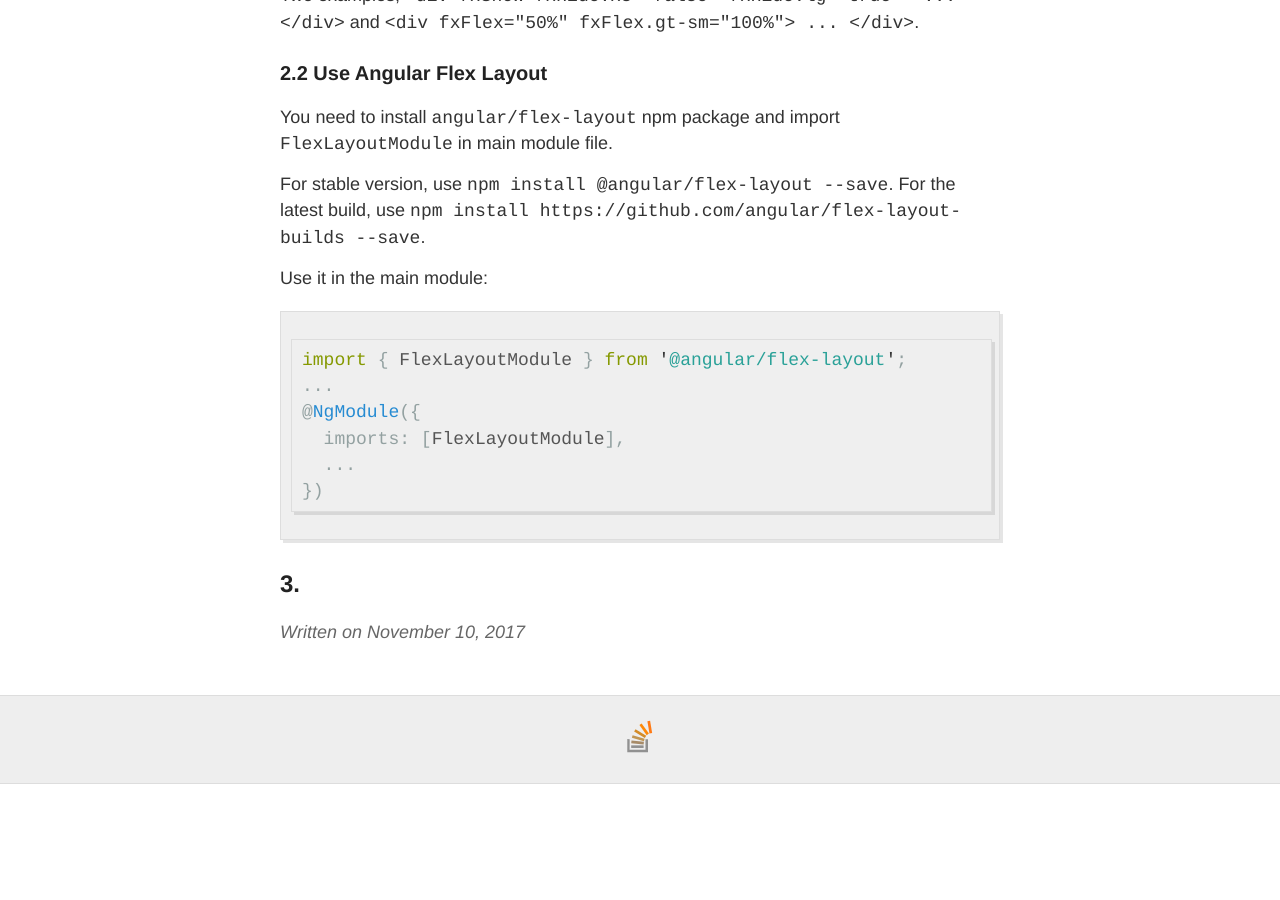
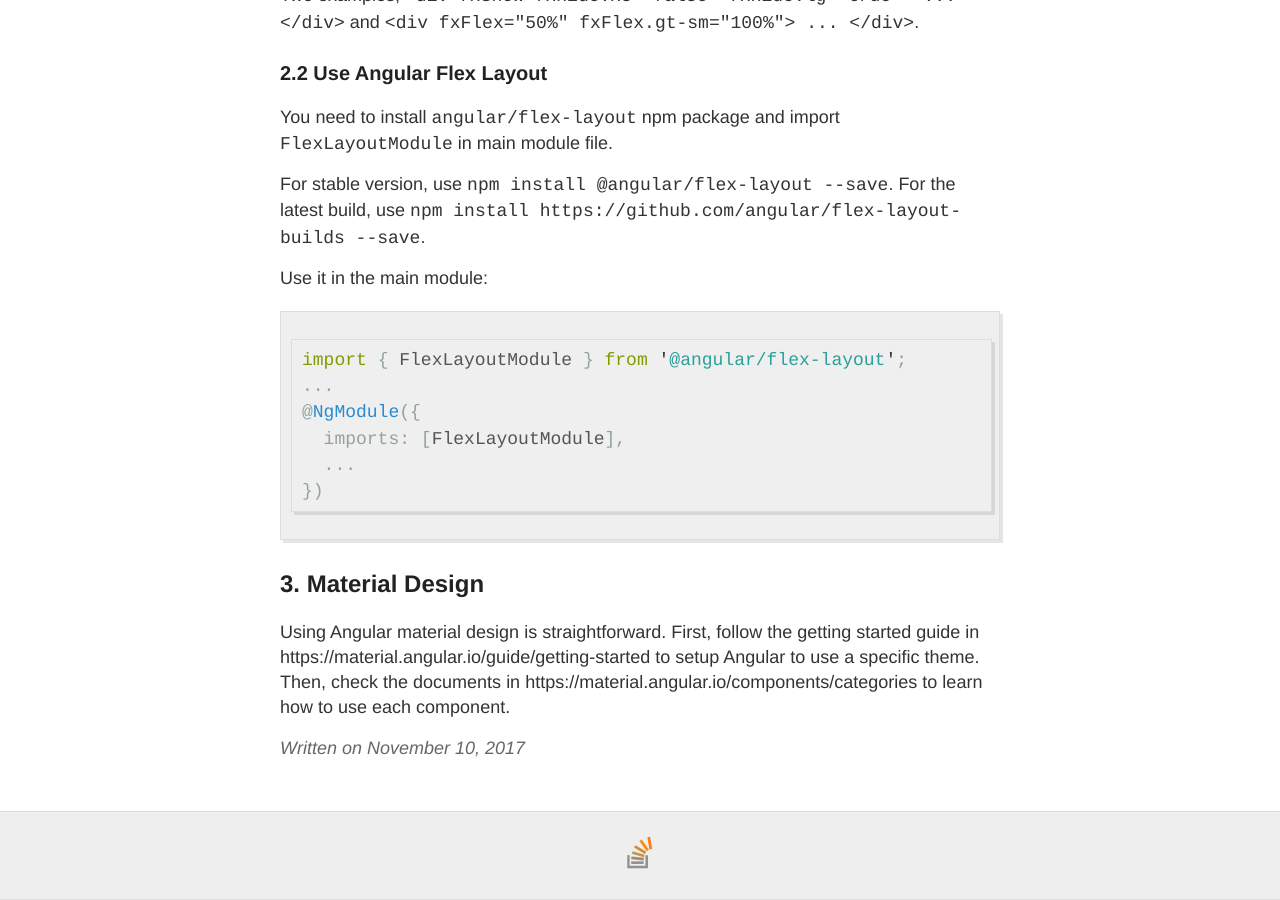
Before and after one commit to YingLiu4203/old-dev-blog, a Jekyll site: the page built from _posts/2017-11-10-Angular-Style.md, in a window 1280 px wide and 900 px high, scrolled down 2487 px. Built offline with Jekyll 4.4.1, drawn with Linux system fonts in a browser that asks for light colours; comment, search, counter and statistics services are not loaded; before the commit the page ends 3271 px from its top, so only the background shows below that.

Commit message:
add material design

````diff
--- a/_posts/2017-11-10-Angular-Style.md
+++ b/_posts/2017-11-10-Angular-Style.md
@@ -84,4 +84,5 @@ import { FlexLayoutModule } from '@angular/flex-layout';
 })
 ```
 
-## 3.
+## 3. Material Design
+Using Angular material design is straightforward. First, follow the getting started guide in https://material.angular.io/guide/getting-started to setup Angular to use a specific theme. Then, check the documents in https://material.angular.io/components/categories to learn how to use each component.
````
